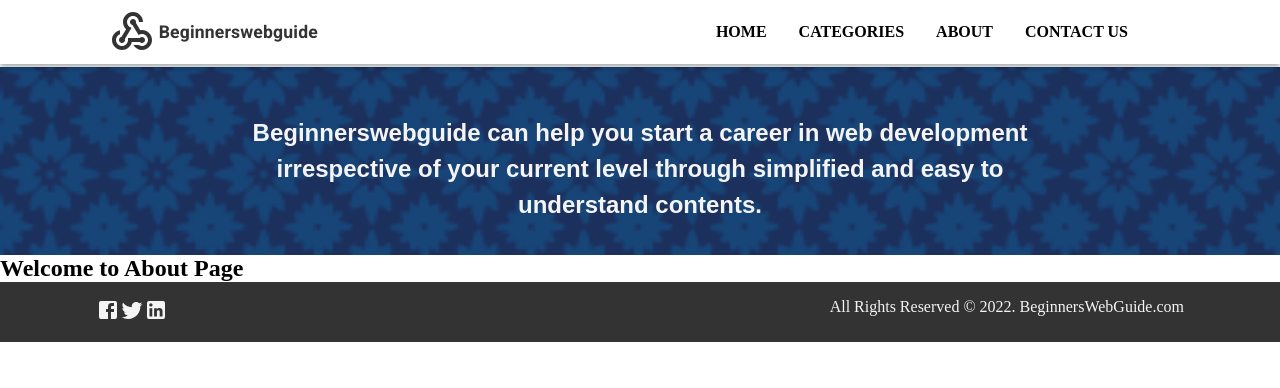
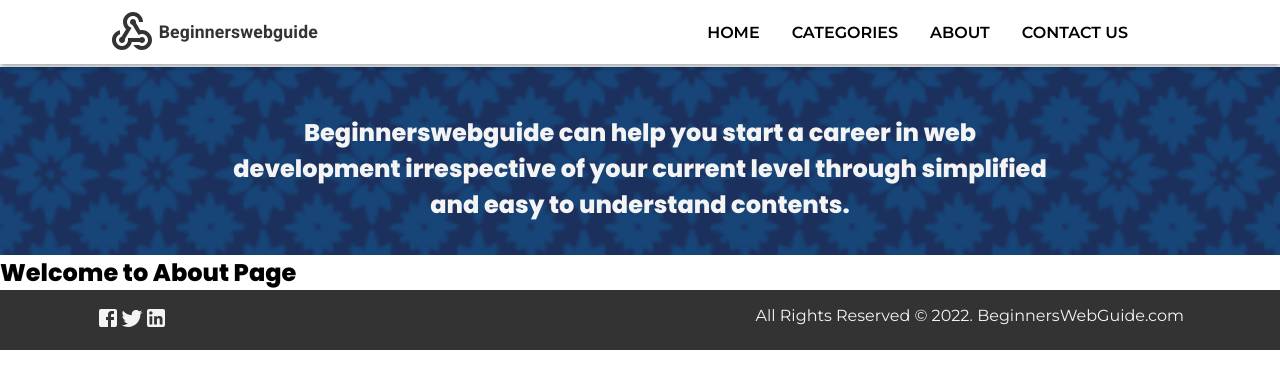
Before and after one commit to JoshuaOyewole/Beginnerswebguide-Blog-FE, a Next.js app: page /about in a window 1280 px wide. Shown: the top 388 px of the page. Built offline with nearby package versions, Linux system fonts and the light colour scheme.

Commit message:
debugging errors  stop netlify deploy

```diff
--- a/components/Aside.js
+++ b/components/Aside.js
@@ -14,7 +14,7 @@ export default function Aside({isMobile}) {
             <Typography component='p'>
                 I'm an online entrepreneur, blogging strategist, and online marketing specialist, here to help you start a blog the smart way, grow your audience and blog traffic, and earn money blogging.
             </Typography>
-            <Link href="/about">
+            <Link href="/about" passHref>
                 <Button variant="contained" sx={{mt:3, width:'100%'}}>
                     Read More..
                 </Button>
--- a/pages/[slug].js
+++ b/pages/[slug].js
@@ -86,7 +86,7 @@ ol,ul{
                 <Typography fontFamily='Poppins' pt={{xs:'1rem', lg:2}}>
                 Use coupon STARTFREELANCING for 20% off The Complete Freelancing Bundle
                 </Typography>
-                <Link href='/'>
+                <Link href='/' passHref>
                 <Button variant='contained' size='large' sx={{fontFamily:'Poppins', marginTop:2}}>
                     Join 500+ students FREE
                 </Button>
--- a/pages/about.js
+++ b/pages/about.js
@@ -10,19 +10,20 @@ export default function About(){
     const isMobile = useMediaQuery(theme.breakpoints.down("md"));
 
     return (
-        <div>
+        <>
             <Head>
                 <title>About orisfina </title>
                 <meta name='keyword' content='about orisfina Bootcamp' />
-                <link
-                rel="stylesheet"
-                href="https://fonts.googleapis.com/css?family=Roboto:300,400,500,700&display=swap"/>
+                <link rel="preconnect" href="https://fonts.googleapis.com" />
+                <link rel="preconnect" href="https://fonts.gstatic.com" crossorigin />
+                <link href="https://fonts.googleapis.com/css2?family=Montserrat:wght@400;600&family=Mulish:wght@400;700;800;900&family=Poppins:wght@400;600;800&family=Roboto:wght@400;700;900&display=swap" rel="stylesheet" />
+                <link rel="stylesheet" href="https://fonts.googleapis.com/icon?family=Material+Icons" />
 
             </Head>
-        <Navbar isMobile={isMobile} />
+    <Navbar isMobile={isMobile} />
         <SlideShow />
            <h2>Welcome to About Page</h2>
-           <Footer />
-        </div>
+        <Footer />
+        </>
     )
 }
--- a/pages/categories/freelancing.js
+++ b/pages/categories/freelancing.js
@@ -5,24 +5,27 @@ import SlideShow from '../../components/SlideShow'
 import { useMediaQuery, useTheme } from '@mui/material'
 import Footer from '../../components/Footer'
 
+
 export default function Freelancing(){
     const theme = useTheme();
     const isMobile = useMediaQuery(theme.breakpoints.down("md"));
 
     return (
-        <div>
+        <>
+        <>
             <Head>
                 <title>Freelancing Category| Beginnerwebguide </title>
                 <meta name='keyword' content='about orisfina Bootcamp' />
-                <link
-                rel="stylesheet"
-                href="https://fonts.googleapis.com/css?family=Roboto:300,400,500,700&display=swap"/>
-
+                <link rel="preconnect" href="https://fonts.googleapis.com" />
+            <link rel="preconnect" href="https://fonts.gstatic.com" crossorigin />
+            <link href="https://fonts.googleapis.com/css2?family=Montserrat:wght@400;600&family=Mulish:wght@400;700;800;900&family=Poppins:wght@400;600;800&family=Roboto:wght@400;700;900&display=swap" rel="stylesheet" />
+            <link rel="stylesheet" href="https://fonts.googleapis.com/icon?family=Material+Icons" />
             </Head>
-        <Navbar isMobile={isMobile} />
-        <SlideShow />
+        </>
+            <Navbar isMobile={isMobile} />
+            <SlideShow />
            <h2>Freelancing Page</h2>
            <Footer />
-        </div>
+            </>
     )
 }
--- a/pages/categories/index.js
+++ b/pages/categories/index.js
@@ -15,9 +15,10 @@ export default function Index(){
             <Head>
                 <title>Categories| Beginnerwebguide </title>
                 <meta name='keyword' content='about orisfina Bootcamp' />
-                <link
-                rel="stylesheet"
-                href="https://fonts.googleapis.com/css?family=Roboto:300,400,500,700&display=swap"/>
+                <link rel="preconnect" href="https://fonts.googleapis.com" />
+            <link rel="preconnect" href="https://fonts.gstatic.com" crossOrigin />
+            <link href="https://fonts.googleapis.com/css2?family=Montserrat:wght@400;600&family=Poppins:wght@400;600;800&family=Roboto:wght@400;700;900&display=swap" rel="stylesheet" />
+            <link rel="stylesheet" href="https://fonts.googleapis.com/icon?family=Material+Icons" />
 
             </Head>
         <Navbar isMobile={isMobile} />
--- a/pages/categories/jslibraries-frameworks.js
+++ b/pages/categories/jslibraries-frameworks.js
@@ -14,10 +14,10 @@ export default function JslibrariesFrameworks(){
             <Head>
                 <title>Javascript Libraries/Framworks Category| Beginnerwebguide </title>
                 <meta name='keyword' content='about orisfina Bootcamp' />
-                <link
-                rel="stylesheet"
-                href="https://fonts.googleapis.com/css?family=Roboto:300,400,500,700&display=swap"/>
-
+                <link rel="preconnect" href="https://fonts.googleapis.com" />
+            <link rel="preconnect" href="https://fonts.gstatic.com" crossorigin />
+            <link href="https://fonts.googleapis.com/css2?family=Montserrat:wght@400;600&family=Poppins:wght@400;600;800&family=Roboto:wght@400;700;900&display=swap" rel="stylesheet" />
+            <link rel="stylesheet" href="https://fonts.googleapis.com/icon?family=Material+Icons" />
             </Head>
         <Navbar isMobile={isMobile} />
         <SlideShow />
--- a/pages/categories/setups.js
+++ b/pages/categories/setups.js
@@ -14,10 +14,10 @@ export default function Setups(){
             <Head>
                 <title>Setups Category | Beginnerwebguide </title>
                 <meta name='keyword' content='about orisfina Bootcamp' />
-                <link
-                rel="stylesheet"
-                href="https://fonts.googleapis.com/css?family=Roboto:300,400,500,700&display=swap"/>
-
+                <link rel="preconnect" href="https://fonts.googleapis.com" />
+            <link rel="preconnect" href="https://fonts.gstatic.com" crossOrigin />
+            <link href="https://fonts.googleapis.com/css2?family=Montserrat:wght@400;600&family=Poppins:wght@400;600;800&family=Roboto:wght@400;700;900&display=swap" rel="stylesheet" />
+            <link rel="stylesheet" href="https://fonts.googleapis.com/icon?family=Material+Icons" />
             </Head>
         <Navbar isMobile={isMobile} />
         <SlideShow />
--- a/pages/categories/webdevguides.js
+++ b/pages/categories/webdevguides.js
@@ -14,9 +14,10 @@ export default function WebdevGuides(){
             <Head>
                 <title>Web Dev Guides Category | Beginnerwebguide </title>
                 <meta name='keyword' content='about orisfina Bootcamp' />
-                <link
-                rel="stylesheet"
-                href="https://fonts.googleapis.com/css?family=Roboto:300,400,500,700&display=swap"/>
+                <link rel="preconnect" href="https://fonts.googleapis.com" />
+            <link rel="preconnect" href="https://fonts.gstatic.com" crossOrigin />
+            <link href="https://fonts.googleapis.com/css2?family=Montserrat:wght@400;600&family=Poppins:wght@400;600;800&family=Roboto:wght@400;700;900&display=swap" rel="stylesheet" />
+            <link rel="stylesheet" href="https://fonts.googleapis.com/icon?family=Material+Icons" />
 
             </Head>
         <Navbar isMobile={isMobile} />
--- a/pages/contact.js
+++ b/pages/contact.js
@@ -14,10 +14,10 @@ export default function Contact(){
             <Head>
                 <title>Contact | Beginnerwebguide </title>
                 <meta name='keyword' content='about orisfina Bootcamp' />
-                <link
-                rel="stylesheet"
-                href="https://fonts.googleapis.com/css?family=Roboto:300,400,500,700&display=swap"/>
-
+                <link rel="preconnect" href="https://fonts.googleapis.com" />
+            <link rel="preconnect" href="https://fonts.gstatic.com" crossorigin />
+            <link href="https://fonts.googleapis.com/css2?family=Montserrat:wght@400;600&family=Poppins:wght@400;600;800&family=Roboto:wght@400;700;900&display=swap" rel="stylesheet" />
+            <link rel="stylesheet" href="https://fonts.googleapis.com/icon?family=Material+Icons" />
             </Head>
         <Navbar isMobile={isMobile} />
         <SlideShow />
--- a/pages/index.js
+++ b/pages/index.js
@@ -7,7 +7,7 @@ import Main from '../components/Main'
 import Aside from '../components/Aside'
 import NavBar from '../components/Navbar2'
 
-export default function index({posts}) {
+export default function Index({posts}) {
     const theme = useTheme();
     const isMobile = useMediaQuery(theme.breakpoints.down("md"));
 
```
